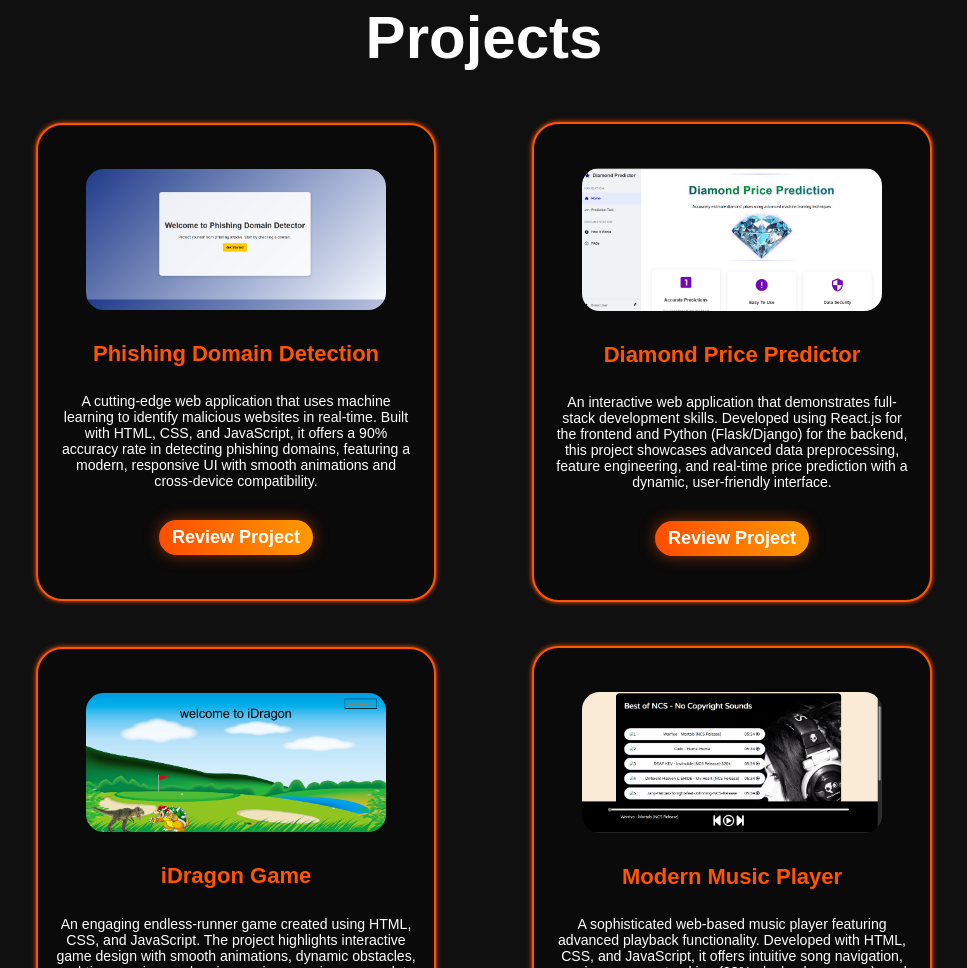
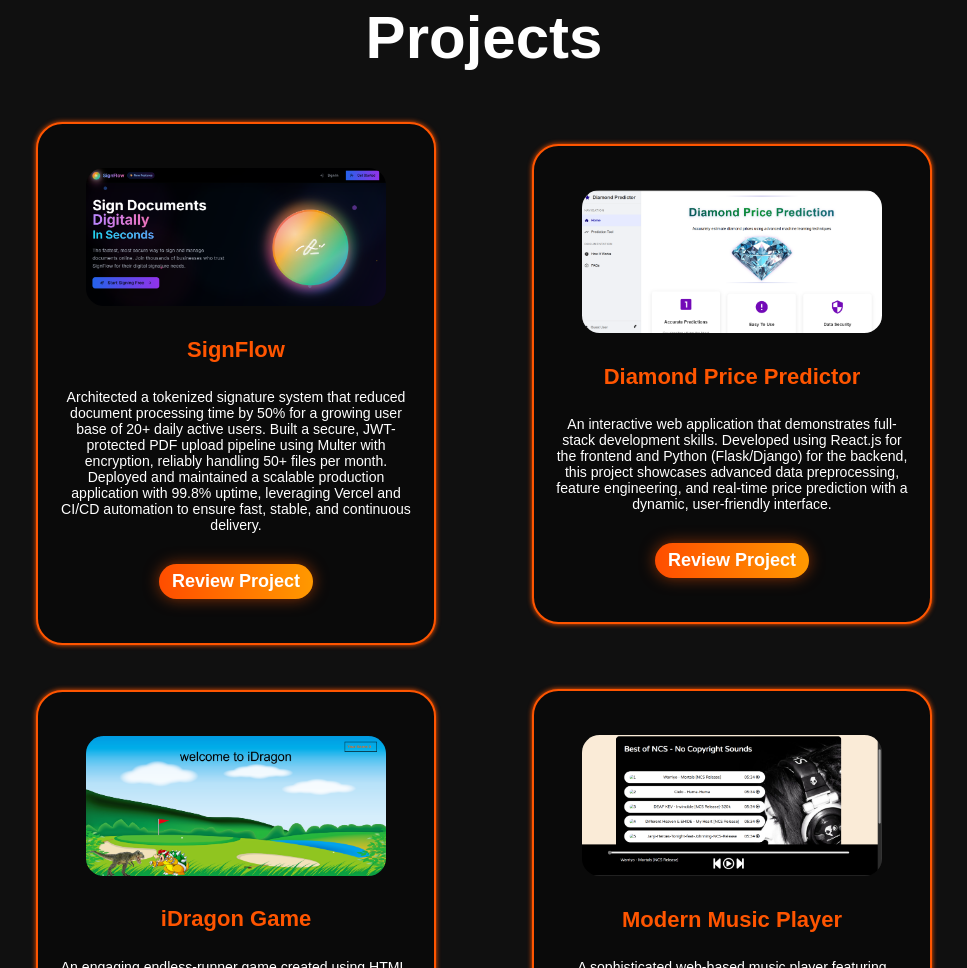
Before and after one commit to aniket-yadav2306/my_portfolio, a plain HTML site: page index.html in a window 1280 px wide. Shown: the part 2529-3497 px from the top of the page, without its empty margins (156-1123 px from the left). Drawn offline with nearby package versions, Linux system fonts and the light colour scheme.

Commit message:
updated projects

```diff
--- a/index.html
+++ b/index.html
@@ -70,7 +70,7 @@
         high-performance solutions. Tech-savvy and community-oriented, with a drive to innovate and make a positive
         impact through technology.
       </p>
-      <a href="https://drive.google.com/file/d/1es3v0K_Cvhe8uhuWnm0w5xDfg4lGs2ZC/view?usp=drive_link" class="btn">Read
+      <a href="https://drive.google.com/file/d/13kAGZIvQd7xZlidGqu9wggsLEugudkWa/view?usp=drive_link" class="btn">Read
         More</a>
     </div>
   </section>
@@ -109,11 +109,11 @@
 
     <div class="projects-box">
       <div class="project-card">
-        <img src="Screenshot 2025-04-07 001139.png" alt="Phishing Domain Detection Project">
-        <h3>Phishing Domain Detection</h3>
-        <p>A cutting-edge web application that uses machine learning to identify malicious websites in real-time. Built
-          with HTML, CSS, and JavaScript, it offers a 90% accuracy rate in detecting phishing domains, featuring a
-          modern, responsive UI with smooth animations and cross-device compatibility.</p>
+        <img src="Screenshot 2026-01-17 224018.png" alt="SignFlow">
+        <h3>SignFlow</h3>
+        <p>Architected a tokenized signature system that reduced document processing time by 50% for a growing user base of 20+ daily active users.
+          Built a secure, JWT-protected PDF upload pipeline using Multer with encryption, reliably handling 50+ files per month.
+          Deployed and maintained a scalable production application with 99.8% uptime, leveraging Vercel and CI/CD automation to ensure fast, stable, and continuous delivery.</p>
         <div class="project-links">
           <a href="https://aniket-yadav2306.github.io/Phishing_Domain_Detection/" class="btn">Review Project</a>
 
```
Also changed, not shown: Screenshot 2026-01-17 224018.png (added).
